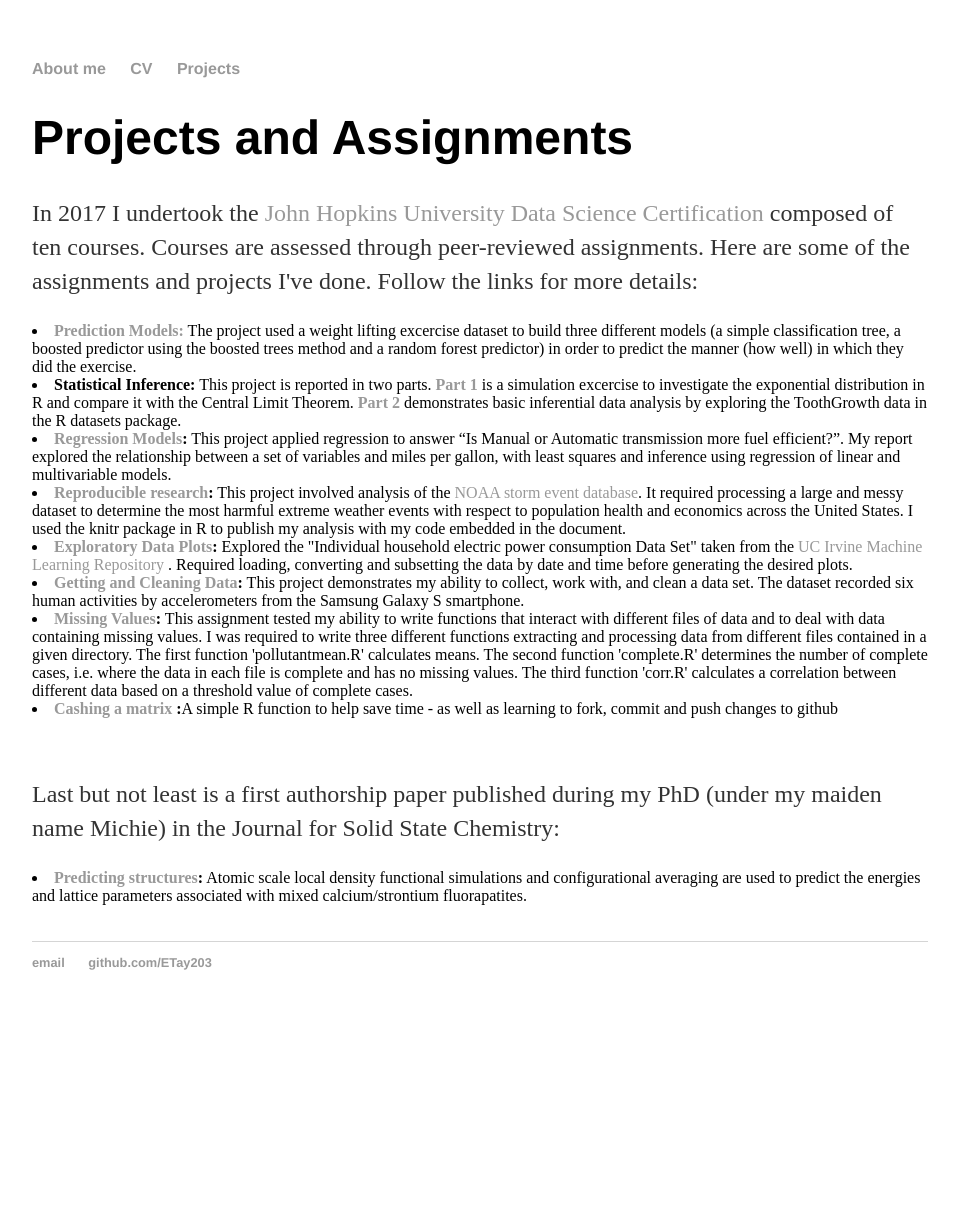
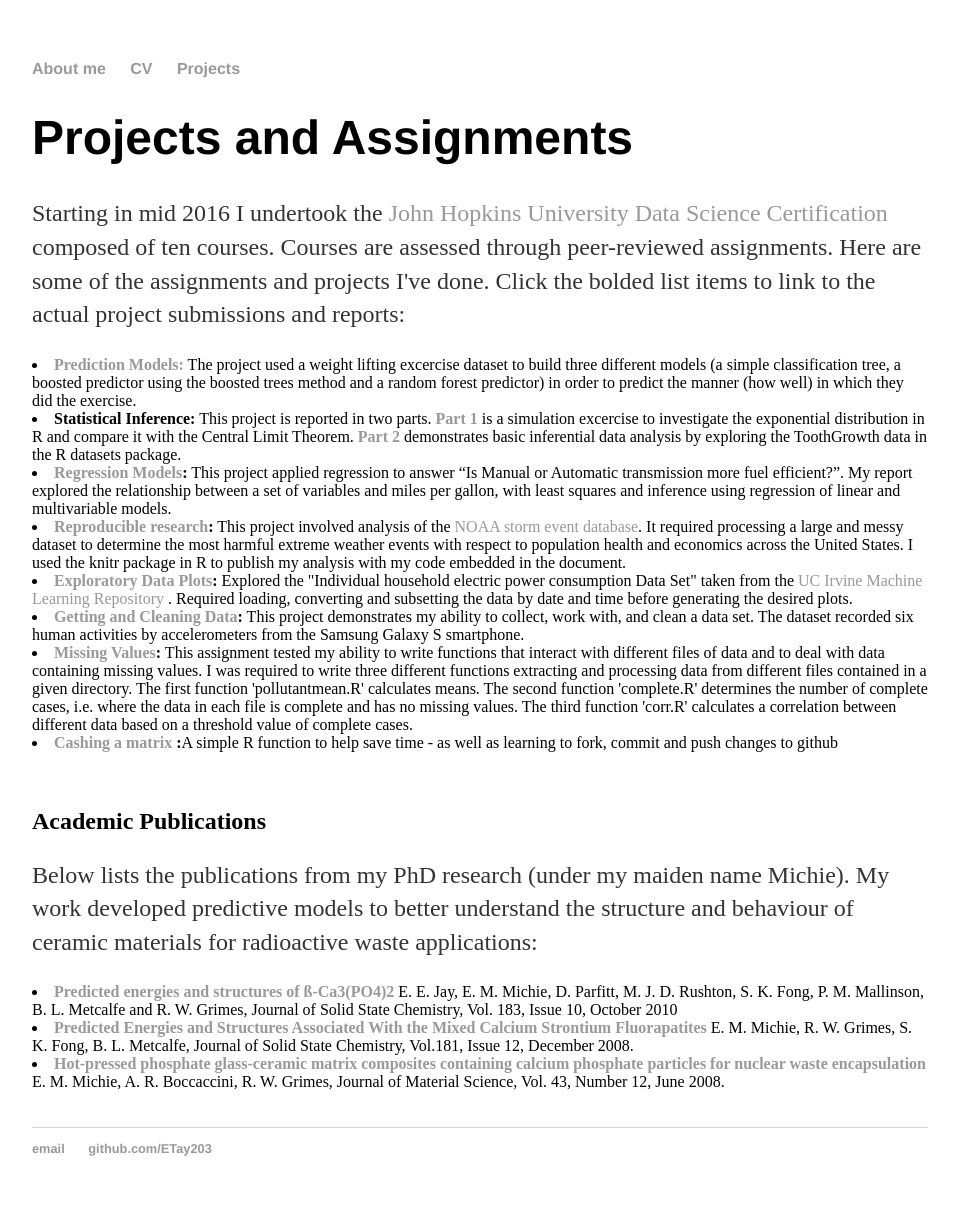
Before and after one commit to ETay203/ETay203.github.io, a Jekyll site: the page built from projects/index.html, in a window 1280 px wide. Shown: the whole page, without its empty margins (160-1119 px from the left). Built offline with Jekyll 4.4.1, drawn with Linux system fonts in a browser that asks for light colours; before the commit the page ends 1030 px from its top, so only the background shows below that.

Commit message:
phd publication links added

```diff
--- a/projects/index.html
+++ b/projects/index.html
@@ -4,8 +4,8 @@ title: Emily Taylor, Projects and Assignments
 ---
 <div class="blurb">
 	<h1>Projects and Assignments</h1>
-	<p>In 2017 I undertook the <a href = "https://www.coursera.org/specializations/jhu-data-science">John Hopkins University Data Science Certification</a> composed of ten courses. Courses are assessed through peer-reviewed assignments.
-	Here are some of the assignments and projects I've done.  Follow the links for more details: </p>
+	<p>Starting in mid 2016 I undertook the <a href = "https://www.coursera.org/specializations/jhu-data-science">John Hopkins University Data Science Certification</a> composed of ten courses. Courses are assessed through peer-reviewed assignments.
+	Here are some of the assignments and projects I've done.  Click the bolded list items to link to the actual project submissions and reports: </p>
 	<li><strong><a href="https://htmlpreview.github.io/?https://github.com/ETay203/Prediction-Assignment/blob/master/Prediction_Assignment_report1.html">Prediction Models:</a></strong> The project used a weight lifting excercise dataset to build three different models (a simple classification tree, a boosted predictor using the boosted trees method and a random forest predictor) in order to predict the manner (how well) in which they did the exercise. </li>
 	<li><strong>Statistical Inference:</strong> This project is reported in two parts. <strong><a href="https://htmlpreview.github.io/?https://github.com/ETay203/Statistical-Inference-Project/blob/master/Part1.html">Part 1 </a></strong>is a simulation excercise to investigate the exponential distribution in R and compare it with the Central Limit Theorem.
 		<strong><a href="https://htmlpreview.github.io/?https://github.com/ETay203/Statistical-Inference-Project/blob/master/Part2.html">Part 2 </a></strong> demonstrates basic inferential data analysis by exploring the ToothGrowth data in the R datasets package.</li>
@@ -19,8 +19,15 @@ title: Emily Taylor, Projects and Assignments
 
 
 	<br></br>
-	<p> Last but not least is a first authorship paper published during my PhD (under my maiden name Michie) in the Journal for Solid State Chemistry:</p>
-		<li><strong><a href="https://www.sciencedirect.com/science/article/pii/S0022459608004805?via%3Dihub">Predicting structures</a>:</strong> Atomic scale local density functional simulations and configurational averaging are used to predict the energies and lattice parameters associated with mixed calcium/strontium fluorapatites. </li>
+	<h2>Academic Publications</h2>
+	<p> Below lists the publications from my PhD research (under my maiden name Michie).  My work developed predictive models to better understand the structure and behaviour of ceramic materials for radioactive waste applications: </p>
+		<li><strong><a href="https://www.sciencedirect.com/science/article/abs/pii/S0022459610003427">Predicted energies and structures of ß-Ca3(PO4)2</a></strong> E. E. Jay, E. M. Michie, D. Parfitt, M. J. D. Rushton, S. K. Fong, P. M. Mallinson, B. L. Metcalfe and R. W. Grimes, Journal of Solid State Chemistry, Vol. 183, Issue 10, October 2010 </li>
+
+		<li><strong><a href="https://www.sciencedirect.com/science/article/pii/S0022459608004805?via%3Dihub">Predicted Energies and Structures Associated With the Mixed Calcium Strontium Fluorapatites</a></strong> E. M. Michie, R. W. Grimes, S. K. Fong, B. L. Metcalfe, Journal of Solid State Chemistry, Vol.181, Issue 12, December 2008. </li>
+
+		<li><strong><a href="https://link.springer.com/article/10.1007/s10853-007-2232-3">Hot-pressed phosphate glass-ceramic matrix composites containing calcium phosphate particles for nuclear waste encapsulation</a></strong>
+			E. M. Michie, A. R. Boccaccini, R. W. Grimes, Journal of Material Science, Vol. 43, Number 12, June 2008.</li>
+
 	<br></br>
 
 
```
